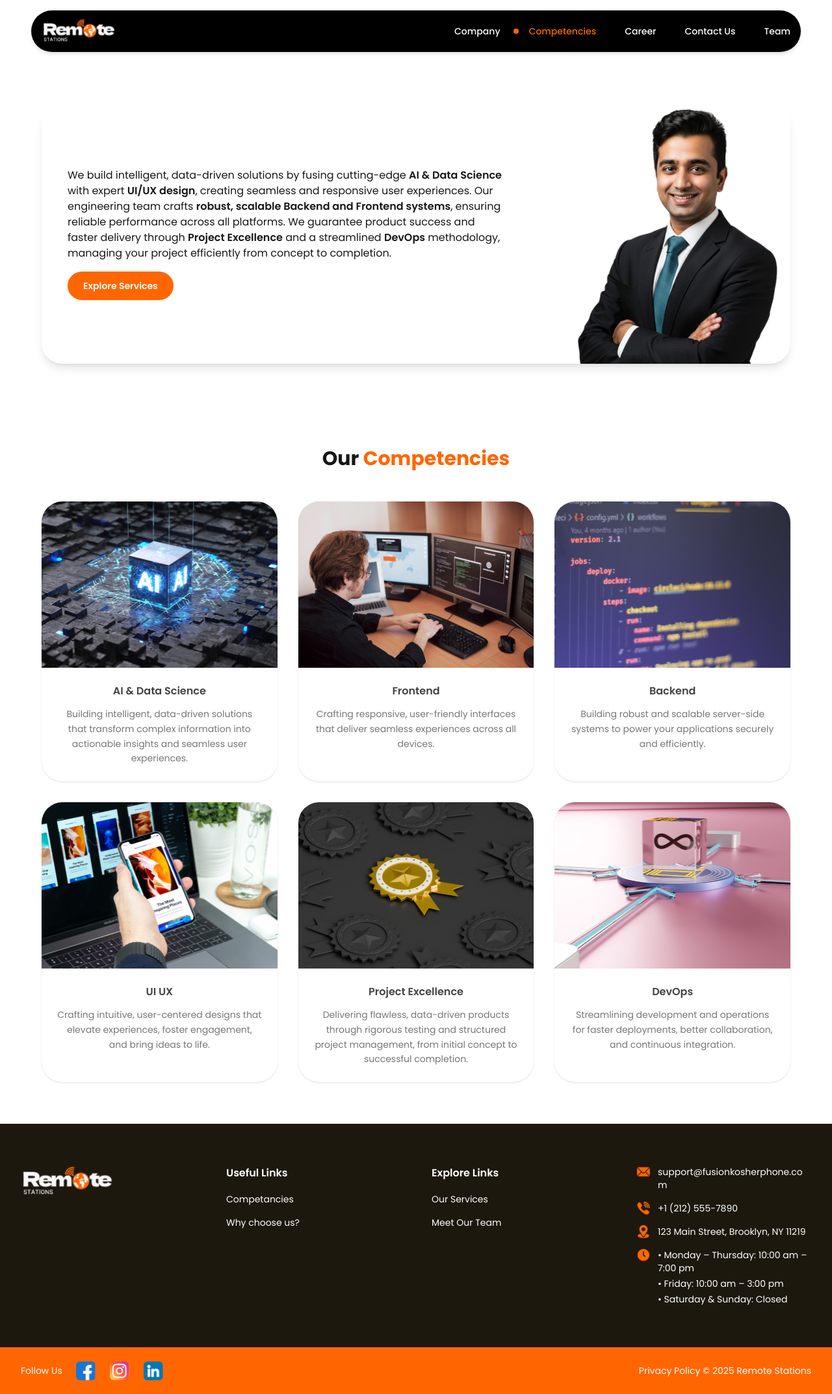
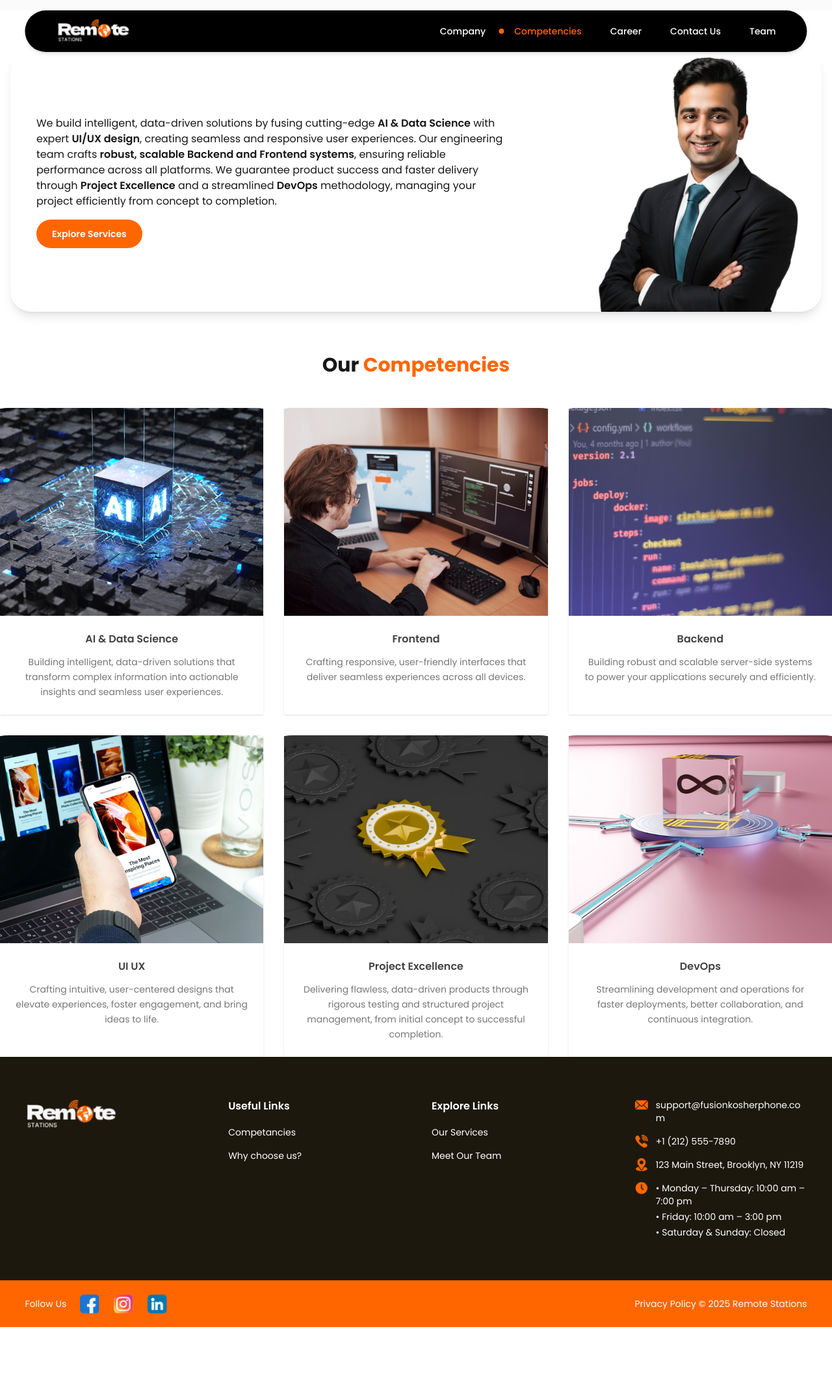
Before and after one commit to SulaimanAbid199/remote-stations-website, a Next.js app: page /competencies in a window 1280 px wide. Shown: the whole page at 65% size. After the commit the page ends 2043 px from the top, so only its background shows below. Built offline with nearby package versions, Linux system fonts and the light colour scheme.

Commit message:
landing page layout navbar fixed and bg done

```diff
--- a/app/layout.tsx
+++ b/app/layout.tsx
@@ -33,11 +33,11 @@ export default function RootLayout({
 }>) {
   return (
     <html lang="en">
-      <body
-        className={`${geistSans.variable} ${geistMono.variable} ${poppins.variable} font-[var(--font-poppins)]`}
-      >
-        <Header />
-        <main className="min-h-screen px-4 bg-[rgb(251, 251, 251)] sm:px-8 md:px-12">{children}</main>
+      <body className={`${geistSans.variable} ${geistMono.variable} ${poppins.variable} font-[var(--font-poppins)]`}>
+        <div className="bg-[#FBFBFB] pt-4">
+          <Header />
+        </div>
+        <main className="bg-[rgb(251, 251, 251)]">{children}</main>
         <Footer />
       </body>
     </html>
--- a/components/footer/Footer.tsx
+++ b/components/footer/Footer.tsx
@@ -2,9 +2,9 @@ import Link from "next/link";
 import Image from "next/image";
 export default function Footer() {
   return (
-    <footer className="flex flex-col">
-      <div className="bg-[#1C180D] text-white px-8 py-16">
-        <div className="max-w-7xl mx-auto grid grid-cols-1 md:grid-cols-4 gap-12">
+    <footer>
+      <div className="bg-[#1C180D] text-white">
+        <div className="grid grid-cols-1 md:grid-cols-4  py-16 gap-12 md:w-[94%] sm:w-[96%] w-[96%] mx-auto max-w-[1600px] mx-auto">
           <div className="flex flex-col">
             <Image
               src="/assets/logo/logo.svg"
@@ -121,8 +121,8 @@ export default function Footer() {
           </div>
         </div>
       </div>
-      <div className="bg-[#FF6600] text-white px-8 py-4">
-        <div className="max-w-7xl mx-auto flex flex-col md:flex-row items-center justify-between gap-6">
+      <div className="bg-[#FF6600] text-white py-4">
+        <div className="flex flex-col md:flex-row items-center justify-between gap-6 md:w-[94%] sm:w-[96%] w-[96%] mx-auto max-w-[1600px] mx-auto">
           <div className="flex items-center gap-4">
             <span className="text-sm">Follow Us</span>
             <div className="flex gap-3">
--- a/components/landing/competenciesSection/CompetenciesSection.tsx
+++ b/components/landing/competenciesSection/CompetenciesSection.tsx
@@ -49,8 +49,7 @@ const competencies: CompetencyCard[] = [
 
 export function CompetenciesSection() {
   return (
-    <section className="w-full py-16 px-4 bg-background">
-      <div className="max-w-7xl mx-auto">
+      <div className="max-w-[1600px] mx-auto">
         <div className="text-center mb-12">
           <h2 className="text-3xl font-bold ">
             Our <span className="text-[#FF6600]">Competencies</span>
@@ -61,9 +60,9 @@ export function CompetenciesSection() {
           {competencies.map((competency) => (
             <div
               key={competency.id}
-              className="flex flex-col bg-card rounded-4xl overflow-hidden shadow-sm hover:shadow-md transition-shadow"
+              className="flex flex-col bg-card rounded-5xl overflow-hidden shadow-sm hover:shadow-md transition-shadow"
             >
-              <div className="relative w-full h-64 bg-muted overflow-hidden">
+              <div className="relative w-full h-80 bg-muted overflow-hidden">
                 <Image
                   src={competency.image || "/placeholder.svg"}
                   alt={competency.title}
@@ -83,6 +82,5 @@ export function CompetenciesSection() {
           ))}
         </div>
       </div>
-    </section>
   )
 }
--- a/components/landing/createStation/CreateStation.tsx
+++ b/components/landing/createStation/CreateStation.tsx
@@ -31,8 +31,7 @@ export default function CreateStation() {
   const [activeStep, setActiveStep] = useState<number>(2);
 
   return (
-    <section className="max-w-7xl mx-auto px-6 py-16">
-
+    <section className="max-w-[1600px] mx-auto">
       <div>
         <h2 className="text-2xl md:text-3xl font-bold text-[#434343] mb-2">
           Create Station
--- a/components/landing/favourite/FavouriteSection.tsx
+++ b/components/landing/favourite/FavouriteSection.tsx
@@ -2,11 +2,10 @@ import CircularStat from "./CircularStat"
 
 export default function FavouriteSection() {
   return (
-
-      <div className="max-w-7xl mx-auto">
+      <div className="max-w-[1600px] mx-auto">
         <div className="bg-white rounded-3xl shadow-lg overflow-hidden">
           <div className="grid grid-cols-1 lg:grid-cols-2 gap-8 lg:gap-12 p-2 md:p-4 lg:p-6">
-            <div className="flex flex-col justify-center p-12">
+            <div className="flex flex-col justify-center ">
               <h1 className="text-3xl md:text-3xl font-bold leading-tight text-[#434343] mb-6">
                 That's why we're list of <span className="text-[#FF6600]">favorites</span>.
               </h1>
--- a/components/landing/hero/Hero.tsx
+++ b/components/landing/hero/Hero.tsx
@@ -65,7 +65,7 @@ export default function Hero() {
   }, []);
 
   return (
-    <section className="flex flex-col lg:flex-row py-10 gap-8 lg:gap-0 justify-center items-center">
+    <section className="flex flex-col lg:flex-row gap-8 justify-center items-center  max-w-[1600px] mx-auto">
       <div className="flex-1 lg:flex-[0_0_45%] sm:mb-10">
         <h2 className="text-5xl lg:text-6xl font-bold leading-tight">
           <span className="text-orange-500">HIRE</span> <br />
--- a/components/landing/partnersSection/PartnersSection.tsx
+++ b/components/landing/partnersSection/PartnersSection.tsx
@@ -14,7 +14,7 @@ export default function PartnersSection() {
   const scrollingLogos = [...partners, ...partners];
 
   return (
-    <section className="py-8 overflow-hidden bg-white">
+    <section className="overflow-hidden max-w-[1600px] mx-auto">
       <div className="relative flex w-max animate-scroll">
         {scrollingLogos.map((logo, index) => (
           <div key={index} className="relative w-36 h-16 mx-8 flex-shrink-0">
--- a/components/landing/reasonsSection/ReasonsSection.tsx
+++ b/components/landing/reasonsSection/ReasonsSection.tsx
@@ -69,17 +69,17 @@ export default function ReasonsSection() {
   const [hovered, setHovered] = useState<number | null>(null);
 
   return (
-    <section className="py-12 text-center">
+    <section className="text-center max-w-[1600px] mx-auto">
       <h2 className="text-sm text-gray-500">Structure That Mirrors Your In‑House Culture</h2>
       <h1 className="text-3xl font-bold mt-1">
         10 <span className="text-[#FF6600]">Reasons</span> To Choose Remote Stations
       </h1>
 
-      <div className="grid grid-cols-1 md:grid-cols-4 gap-10 max-w-5xl mx-auto mt-10">
+      <div className="grid grid-cols-1 md:grid-cols-4 mt-2">
         {reasons.map((item, index) => (
           <div
             key={index}
-            className="relative group flex flex-col items-center"
+            className="relative group flex flex-col items-center mt-10"
             onMouseEnter={() => setHovered(index)}
             onMouseLeave={() => setHovered(null)}
           >
--- a/components/landing/talentCategories/TalentCategories.tsx
+++ b/components/landing/talentCategories/TalentCategories.tsx
@@ -73,8 +73,7 @@ const TalentCategories = () => {
   ];
 
   return (
-    <div className="w-full bg-background py-16">
-      <div className="max-w-7xl mx-auto">
+      <div className="max-w-[1600px] mx-auto">
         <div className="mb-12">
           <h1 className="text-4xl font-bold text-[#434343] mb-4">
             Talent Categories We Offer
@@ -141,7 +140,6 @@ const TalentCategories = () => {
           </table>
         </div>
       </div>
-    </div>
   );
 };
 
--- a/components/navbar/Navbar.tsx
+++ b/components/navbar/Navbar.tsx
@@ -21,8 +21,8 @@ export default function Navbar() {
   ];
 
   return (
-    <header className="bg-black text-white bg-[rgb(251, 251, 251)] shadow-md mx-4 sm:mx-8 md:mx-12 my-4 rounded-4xl overflow-hidden">
-      <div className="max-w-7xl mx-auto px-4 sm:px-6 lg:px-4">
+    <header className="bg-black text-white shadow-md rounded-4xl overflow-hidden fixed top-4 left-1/2 -translate-x-1/2 md:w-[94%] sm:w-[96%] w-[96%] mx-auto z-50">
+      <div className="mx-4 sm:mx-6 lg:mx-12">
         <div className="flex justify-between items-center h-16">
           <div className="flex items-center gap-2">
             <Image
@@ -45,7 +45,9 @@ export default function Navbar() {
                   <Link
                     href={item.href}
                     className={`transition pl-3 ${
-                      isActive ? "text-[#FF6600]" : "text-white hover:text-[#FF6600]"
+                      isActive
+                        ? "text-[#FF6600]"
+                        : "text-white hover:text-[#FF6600]"
                     }`}
                   >
                     {item.name}
@@ -74,7 +76,9 @@ export default function Navbar() {
                   href={item.href}
                   onClick={() => setIsOpen(false)}
                   className={`transition flex items-center gap-2 ${
-                    isActive ? "text-[#FF6600]" : "text-white hover:text-[#FF6600]"
+                    isActive
+                      ? "text-[#FF6600]"
+                      : "text-white hover:text-[#FF6600]"
                   }`}
                 >
                   {isActive && (
```
Also changed, not shown: components/landing/LandingPage.tsx (+37 -9 lines).
